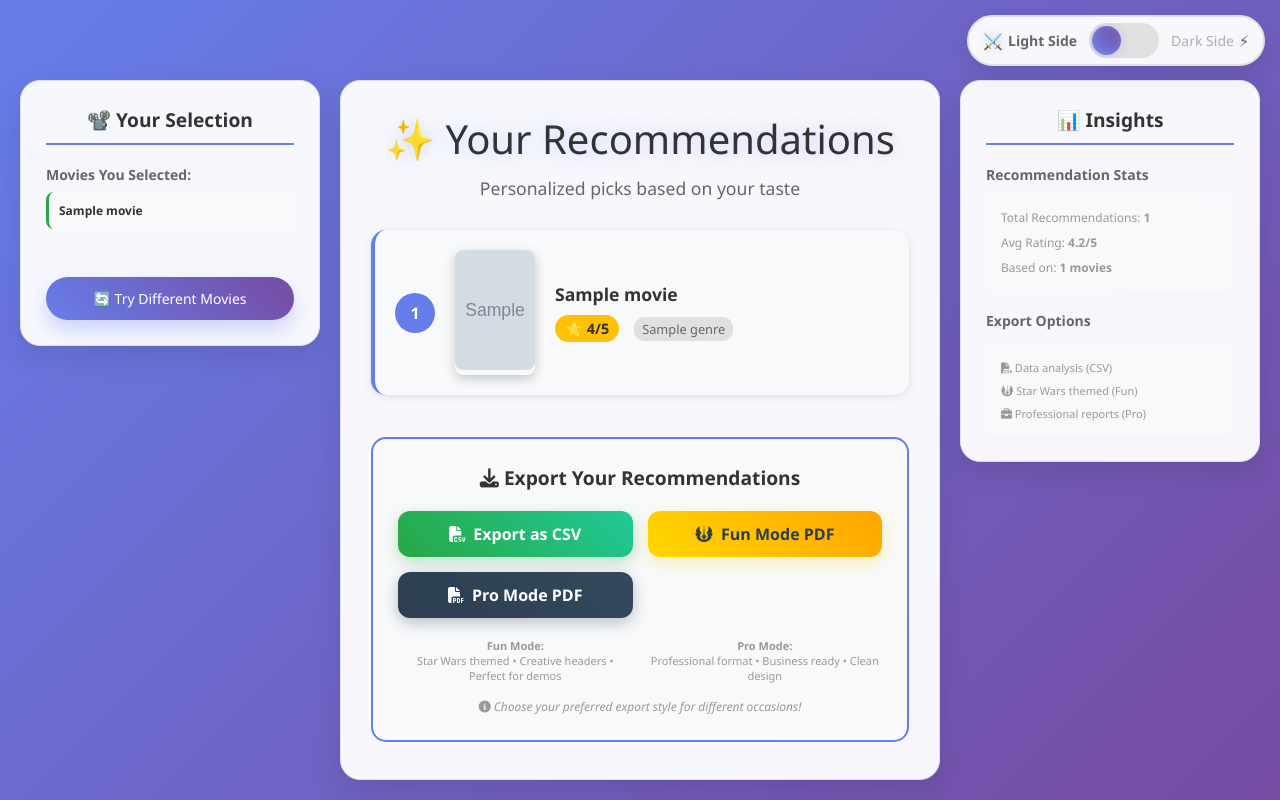
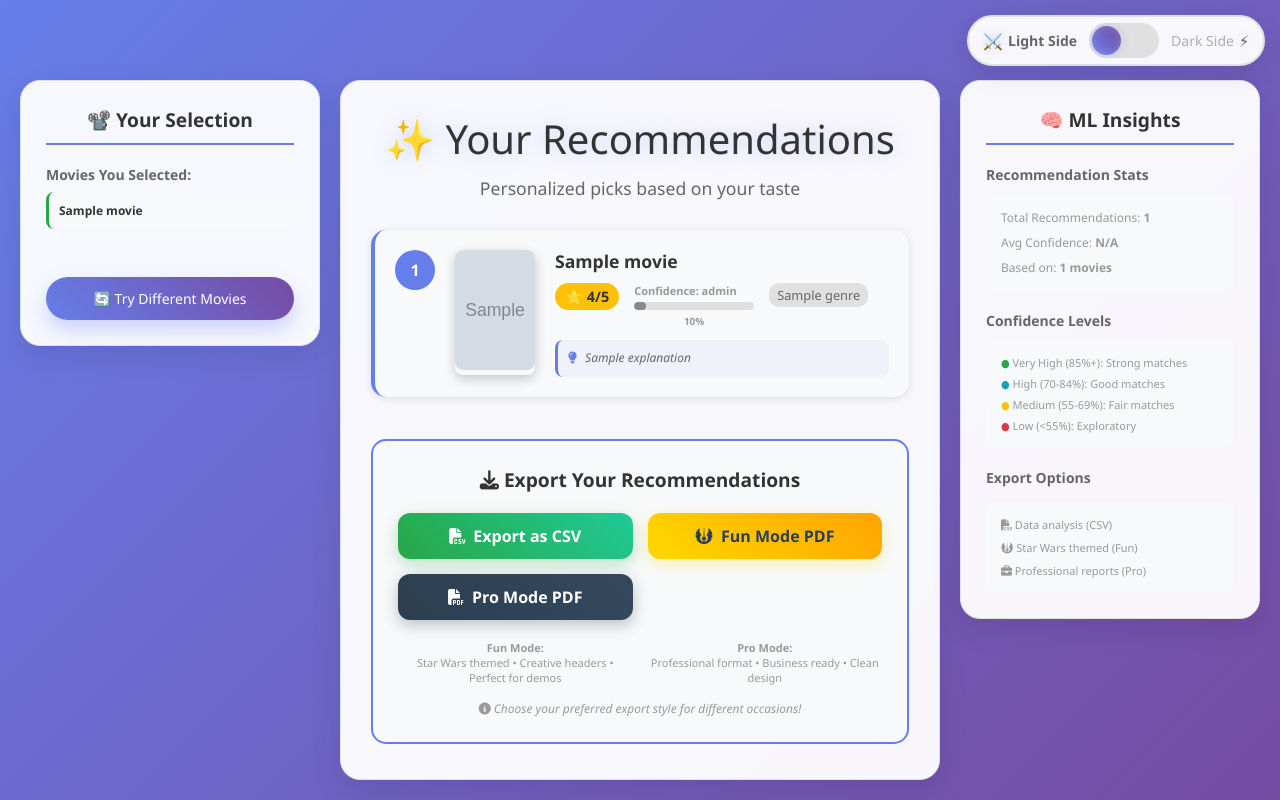
Before and after one commit to Nitin-Nandan/MovieRecommendationSystem, a Django app: template movapp/templates/movapp/results.html in a window 1280 px wide; the page is wider, and only the part inside the window is pictured. Run offline with Django 5.2, Linux system fonts and the light colour scheme; the template is opened without the code that fills it: most values are stand-ins (such as "Sample title", 1, 10 or a date in 2020); grey boxes marked "Sample" are stand-in pictures.

Commit message:
Added Confidence Score and Explanations

```diff
--- a/movapp/templates/movapp/results.html
+++ b/movapp/templates/movapp/results.html
@@ -50,11 +50,33 @@
                     <h4 class="movie-title">{{ movie.title }}</h4>
                     <div class="movie-meta">
                         <span class="rating">⭐ {{ movie.predicted_rating }}/5</span>
+
+                        <!-- Confidence Score Display - FIXED -->
+                        <div class="confidence-container">
+                            <div class="confidence-label">
+                                <span style="font-size: 11px; color: var(--text-muted); font-weight: 600;">
+                                    Confidence: {{ movie.confidence_level }}
+                                </span>
+                            </div>
+                            <div class="confidence-bar">
+                                <div class="confidence-fill" style="width: {{ movie.confidence_score }}%; background: {{ movie.confidence_color }};"></div>
+                            </div>
+                            <span class="confidence-percentage">{{ movie.confidence_score }}%</span>
+                        </div>
+
                         <span class="genres">
                             {% for genre in movie.genres %}
                             <span class="genre-tag">{{ genre }}</span>
                             {% endfor %}
                         </span>
+                    </div>
+
+                    <!-- Explanation Display -->
+                    <div class="explanation-container">
+                        <div class="explanation-text">
+                            <i class="fas fa-lightbulb" style="color: var(--accent-primary); margin-right: 5px;"></i>
+                            {{ movie.explanation }}
+                        </div>
                     </div>
                 </div>
             </div>
@@ -81,11 +103,33 @@
                     <h4 class="movie-title">{{ movie.title }}</h4>
                     <div class="movie-meta">
                         <span class="rating">⭐ {{ movie.predicted_rating }}/5</span>
+
+                        <!-- Confidence Score Display - FIXED -->
+                        <div class="confidence-container">
+                            <div class="confidence-label">
+                                <span style="font-size: 11px; color: var(--text-muted); font-weight: 600;">
+                                    Confidence: {{ movie.confidence_level }}
+                                </span>
+                            </div>
+                            <div class="confidence-bar">
+                                <div class="confidence-fill" style="width: {{ movie.confidence_score }}%; background: {{ movie.confidence_color }};"></div>
+                            </div>
+                            <span class="confidence-percentage">{{ movie.confidence_score }}%</span>
+                        </div>
+
                         <span class="genres">
                             {% for genre in movie.genres %}
                             <span class="genre-tag">{{ genre }}</span>
                             {% endfor %}
                         </span>
+                    </div>
+
+                    <!-- Explanation Display -->
+                    <div class="explanation-container">
+                        <div class="explanation-text">
+                            <i class="fas fa-lightbulb" style="color: var(--accent-primary); margin-right: 5px;"></i>
+                            {{ movie.explanation }}
+                        </div>
                     </div>
                 </div>
             </div>
@@ -139,16 +183,45 @@
         {% endif %}
     </div>
 
-    <!-- Right Panel: Analytics -->
+    <!-- Right Panel: Enhanced Analytics -->
     <div class="preview-panel">
-        <h3 class="panel-header">📊 Insights</h3>
+        <h3 class="panel-header">🧠 ML Insights</h3>
 
         <div style="margin-bottom: 20px;">
             <h4 style="color: var(--text-secondary); margin-bottom: 10px; font-size: 14px;">Recommendation Stats</h4>
             <div style="background: var(--card-bg); padding: 15px; border-radius: 10px;">
                 <div style="font-size: 12px; color: var(--text-muted); margin-bottom: 8px;">Total Recommendations: <strong>{{ recommendations|length }}</strong></div>
-                <div style="font-size: 12px; color: var(--text-muted); margin-bottom: 8px;">Avg Rating: <strong>4.2/5</strong></div>
+                <div style="font-size: 12px; color: var(--text-muted); margin-bottom: 8px;">Avg Confidence: <strong>
+                        {% if recommendations %}
+                        {% with total=0 count=0 %}
+                        {% for movie in recommendations %}
+                        {% if movie.confidence_score %}
+                        {% with total=total|add:movie.confidence_score count=count|add:1 %}{% endwith %}
+                        {% endif %}
+                        {% endfor %}
+                        {% if count > 0 %}{{ total|floatformat:1 }}%{% else %}N/A{% endif %}
+                        {% endwith %}
+                        {% else %}N/A{% endif %}
+                    </strong></div>
                 <div style="font-size: 12px; color: var(--text-muted);">Based on: <strong>{{ selected_movies|length }} movies</strong></div>
+            </div>
+        </div>
+
+        <div style="margin-bottom: 20px;">
+            <h4 style="color: var(--text-secondary); margin-bottom: 10px; font-size: 14px;">Confidence Levels</h4>
+            <div style="background: var(--card-bg); padding: 15px; border-radius: 10px;">
+                <div style="font-size: 11px; color: var(--text-muted); margin-bottom: 6px;">
+                    <span style="color: #28a745;">●</span> Very High (85%+): Strong matches
+                </div>
+                <div style="font-size: 11px; color: var(--text-muted); margin-bottom: 6px;">
+                    <span style="color: #17a2b8;">●</span> High (70-84%): Good matches
+                </div>
+                <div style="font-size: 11px; color: var(--text-muted); margin-bottom: 6px;">
+                    <span style="color: #ffc107;">●</span> Medium (55-69%): Fair matches
+                </div>
+                <div style="font-size: 11px; color: var(--text-muted);">
+                    <span style="color: #dc3545;">●</span> Low (<55%): Exploratory
+                </div>
             </div>
         </div>
 
@@ -187,7 +260,7 @@
 <script>
     // Function to add hover effects to recommendation cards
     function addHoverEffects(card) {
-        card.addEventListener('mouseenter', function() {
+        card.addEventListener('mouseenter', function () {
             this.style.transform = 'translateX(8px) scale(1.02)';
             this.style.boxShadow = '0 8px 25px var(--shadow-color)';
             this.style.zIndex = '10';
@@ -198,7 +271,7 @@
             }
         });
 
-        card.addEventListener('mouseleave', function() {
+        card.addEventListener('mouseleave', function () {
             this.style.transform = 'translateX(0) scale(1)';
             this.style.boxShadow = '0 2px 8px var(--shadow-color)';
             this.style.zIndex = '1';
@@ -211,7 +284,7 @@
     }
 
     // Enhanced page load animations with cache detection
-    document.addEventListener('DOMContentLoaded', function() {
+    document.addEventListener('DOMContentLoaded', function () {
         // Measure page load time to detect cache hits
         const pageLoadTime = performance.now();
         const wasCacheHit = pageLoadTime < 300; // Fast load indicates cache hit
@@ -265,7 +338,7 @@
     }
 
     // Export functionality - Clean approach
-    document.addEventListener('DOMContentLoaded', function() {
+    document.addEventListener('DOMContentLoaded', function () {
         function buildExportUrl(baseUrl) {
             const params = new URLSearchParams();
 
@@ -291,7 +364,7 @@
         // CSV Export
         const csvBtn = document.getElementById('export-csv-btn');
         if (csvBtn) {
-            csvBtn.addEventListener('click', function(e) {
+            csvBtn.addEventListener('click', function (e) {
                 e.preventDefault();
                 window.location.href = buildExportUrl('/export/csv/');
             });
@@ -300,7 +373,7 @@
         // PDF Fun Mode Export
         const pdfFunBtn = document.getElementById('export-pdf-fun-btn');
         if (pdfFunBtn) {
-            pdfFunBtn.addEventListener('click', function(e) {
+            pdfFunBtn.addEventListener('click', function (e) {
                 e.preventDefault();
                 window.location.href = buildExportUrl('/export/pdf/fun/');
             });
@@ -309,7 +382,7 @@
         // PDF Pro Mode Export
         const pdfProBtn = document.getElementById('export-pdf-pro-btn');
         if (pdfProBtn) {
-            pdfProBtn.addEventListener('click', function(e) {
+            pdfProBtn.addEventListener('click', function (e) {
                 e.preventDefault();
                 window.location.href = buildExportUrl('/export/pdf/pro/');
             });
@@ -317,12 +390,12 @@
 
         // Add hover effects to export buttons
         document.querySelectorAll('.export-btn').forEach(btn => {
-            btn.addEventListener('mouseenter', function() {
+            btn.addEventListener('mouseenter', function () {
                 this.style.transform = 'translateY(-3px)';
                 this.style.boxShadow = '0 8px 25px rgba(0,0,0,0.2)';
             });
 
-            btn.addEventListener('mouseleave', function() {
+            btn.addEventListener('mouseleave', function () {
                 this.style.transform = 'translateY(0)';
                 // Restore original shadow based on button type
                 if (this.id.includes('csv')) {
@@ -337,7 +410,7 @@
     });
 
     // Enhanced load more functionality with animations
-    document.getElementById('load-more-btn')?.addEventListener('click', function() {
+    document.getElementById('load-more-btn')?.addEventListener('click', function () {
         const additionalRecs = document.getElementById('additional-recommendations');
         const recommendationsGrid = document.getElementById('recommendations-grid');
         const loadMoreBtn = this;
@@ -373,6 +446,7 @@
 </script>
 
 <style>
+    /* Existing styles remain the same... */
     .selected-section {
         background: rgba(102, 126, 234, 0.1);
         padding: 25px;
@@ -431,7 +505,7 @@
 
     .recommendation-card {
         display: flex;
-        align-items: center;
+        align-items: flex-start;
         padding: 20px;
         background: var(--card-bg);
         border-radius: 15px;
@@ -454,6 +528,7 @@
             opacity: 0;
             transform: translateY(30px);
         }
+
         to {
             opacity: 1;
             transform: translateY(0);
@@ -480,7 +555,7 @@
         flex-shrink: 0;
         border-radius: 8px;
         overflow: hidden;
-        box-shadow: 0 4px 12px rgba(0,0,0,0.2);
+        box-shadow: 0 4px 12px rgba(0, 0, 0, 0.2);
     }
 
     .poster-image {
@@ -508,7 +583,8 @@
         display: flex;
         flex-wrap: wrap;
         gap: 15px;
-        align-items: center;
+        align-items: flex-start;
+        margin-bottom: 12px;
     }
 
     .rating {
@@ -522,6 +598,64 @@
 
     [data-theme="dark"] .rating {
         color: #1a1a1a;
+    }
+
+    /* NEW: Confidence Score Styles */
+    .confidence-container {
+        display: flex;
+        flex-direction: column;
+        gap: 4px;
+        min-width: 120px;
+    }
+
+    .confidence-label {
+        display: flex;
+        justify-content: space-between;
+        align-items: center;
+    }
+
+    .confidence-bar {
+        width: 100%;
+        height: 8px;
+        background: var(--border-color);
+        border-radius: 4px;
+        overflow: hidden;
+        position: relative;
+    }
+
+    .confidence-fill {
+        height: 100%;
+        border-radius: 4px;
+        transition: width 0.8s ease;
+        position: relative;
+    }
+
+    .confidence-percentage {
+        font-size: 10px;
+        color: var(--text-muted);
+        font-weight: 600;
+        text-align: center;
+    }
+
+    /* NEW: Explanation Styles */
+    .explanation-container {
+        margin-top: 12px;
+        padding: 10px;
+        background: rgba(102, 126, 234, 0.05);
+        border-radius: 8px;
+        border-left: 3px solid var(--accent-primary);
+    }
+
+    [data-theme="dark"] .explanation-container {
+        background: rgba(220, 20, 60, 0.1);
+        border-left-color: var(--accent-primary);
+    }
+
+    .explanation-text {
+        font-size: 12px;
+        color: var(--text-secondary);
+        line-height: 1.4;
+        font-style: italic;
     }
 
     .genres {
@@ -633,6 +767,10 @@
             flex-direction: column;
             gap: 8px;
         }
+
+        .confidence-container {
+            min-width: 100px;
+        }
     }
 </style>
 {% endblock %}
```
Also changed, not shown: movapp/data_loader.py (+118 -4 lines). Lines whose indentation alone changed are shown as unchanged.
